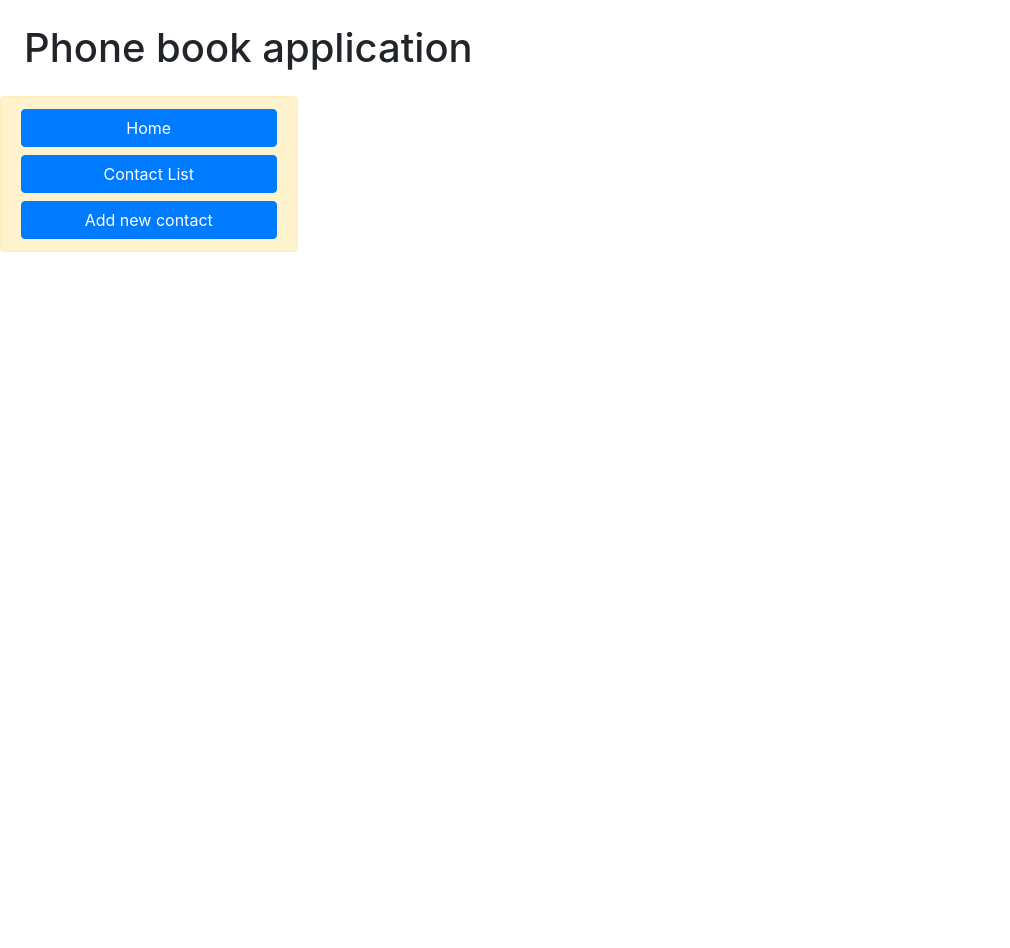
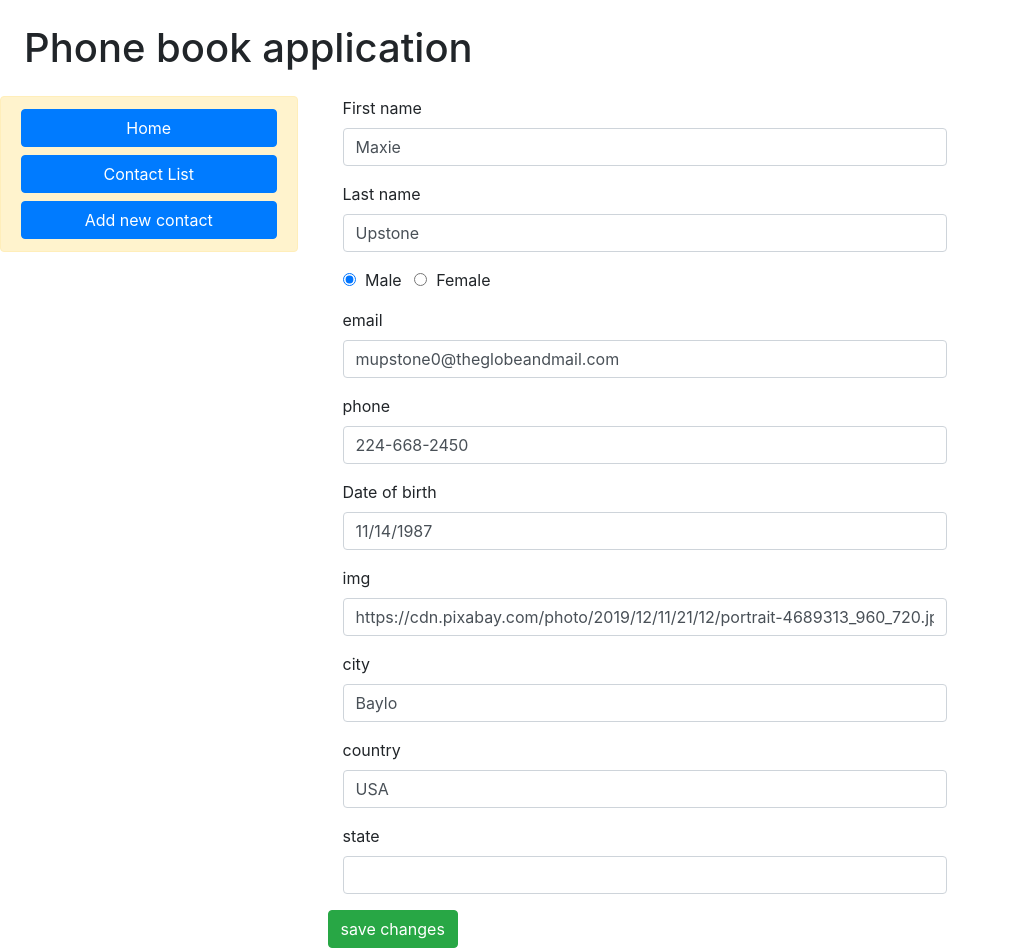
Before and after one commit to aga555/contact-center, an Angular app: page /edit-contact/1 in a window 1280 px wide. Before the commit this address led to /. Shown: the whole page, without its empty margins (0-1010 px from the left). Before the commit the page ends 800 px from the top, so only its background shows below. Built offline with nearby package versions, Linux system fonts and the light colour scheme; data requests are answered from the project's data file.

Commit message:
editing details using  reactive  form

```diff
--- a/db/data2.json
+++ b/db/data2.json
@@ -101,7 +101,8 @@
       "dob": "8/20/1996",
       "img": "https://images.unsplash.com/photo-1500522144261-ea64433bbe27?ixid=MnwxMjA3fDB8MHxzZWFyY2h8MjF8fHdvbWVufGVufDB8fDB8fA%3D%3D&ixlib=rb-1.2.1&auto=format&fit=crop&w=500&q=60",
       "city": "Paris La Défense",
-      "state": "Île-de-France"
+      "state": "Île-de-France",
+      "country": "USA"
     },
     {
       "id": 9,
@@ -113,7 +114,8 @@
       "dob": "3/5/1985",
       "img": "https://images.unsplash.com/photo-1508341591423-4347099e1f19?ixid=MnwxMjA3fDB8MHxzZWFyY2h8OHx8bWVufGVufDB8fDB8fA%3D%3D&ixlib=rb-1.2.1&auto=format&fit=crop&w=500&q=60",
       "city": "Lefkoniko",
-      "state": null
+      "country": "USA",
+      "state": "East Rockaway"
     },
     {
       "id": 10,
--- a/src/app/app.module.ts
+++ b/src/app/app.module.ts
@@ -9,10 +9,10 @@ import {FullnamePipe} from './pipes/fullname.pipe';
 import {HttpClientModule} from '@angular/common/http';
 import {FooterComponent} from './components/footer/footer.component';
 import {ListContactsComponent} from './components/list-contacts/list-contacts.component';
-import {RouterModule, Routes} from '@angular/router';
 import {AppRoutingModule} from './app-routing.module';
-import { AddContactComponent } from './components/add-contact/add-contact.component';
-import {FormsModule} from '@angular/forms';
+import {AddContactComponent} from './components/add-contact/add-contact.component';
+import {FormsModule, ReactiveFormsModule} from '@angular/forms';
+import {EditContactComponent} from './components/edit-contact/edit-contact.component';
 
 
 @NgModule({
@@ -26,10 +26,11 @@ import {FormsModule} from '@angular/forms';
     FooterComponent,
     ListContactsComponent,
     AddContactComponent,
+    EditContactComponent,
 
   ],
   imports: [
-    BrowserModule, HttpClientModule, AppRoutingModule,FormsModule
+    BrowserModule, HttpClientModule, AppRoutingModule, FormsModule, ReactiveFormsModule
   ],
   providers: [],
   bootstrap: [AppComponent]
--- a/src/app/components/contatct-details/contact-details.component.html
+++ b/src/app/components/contatct-details/contact-details.component.html
@@ -41,6 +41,11 @@
   <div class="col-sm-4">Date of birth</div>
   <div class="col-sm-8">{{contact.dob| date}}</div>
 </div>
-<div class="row">
-  <button class="btn-danger btn"(click)="deleteContact()">Delete</button>
+<div class="row m-2">
+  <div class="col-sm-4">
+    <button class="btn-danger btn" (click)="deleteContact()">Delete</button>
+  </div>
+  <div class="col-sm-8">  <button class="btn-info btn" [routerLink]="['/edit-contact',contact.id]">Edit</button>
+  </div>
+
 </div>
--- /dev/null
+++ b/src/app/components/edit-contact/edit-contact.component.html
@@ -0,0 +1,63 @@
+<form [formGroup]="contactFormEdit">
+
+  <div class="form-group col-sm-8 ">
+    <label>First name</label>
+    <input class="form-control" formControlName="firstname">
+  </div>
+
+  <div class="form-group col-sm-8">
+    <label> Last name</label>
+    <input class="form-control" formControlName="lastname">
+  </div>
+
+  <div class="form-group col-sm-8">
+    <div class="form-check form-check-inline">
+      <label class="form-check-label">
+        <input class="form-check-input" type="radio" name="gender" formControlName="gender" value="Male">
+        Male
+      </label>
+    </div>
+    <div class="form-check form-check-inline">
+      <label class="form-check-label">
+        <input class="form-check-input" type="radio" name="gender" formControlName="gender" value="Female">
+        Female
+      </label>
+    </div>
+  </div>
+
+  <div class="form-group col-sm-8">
+    <label>email</label>
+    <input class="form-control" type="email" formControlName="email">
+  </div>
+
+  <div class="form-group col-sm-8">
+    <label>phone</label>
+    <input class="form-control" formControlName="phone">
+  </div>
+
+  <div class="form-group col-sm-8">
+    <label>Date of birth</label>
+    <input class="form-control" formControlName="dob">
+  </div>
+
+  <div class="form-group col-sm-8">
+    <label>img</label>
+    <input class="form-control" formControlName="img" name="img">
+  </div>
+
+  <div class="form-group col-sm-8">
+    <label>city</label>
+    <input class="form-control" formControlName="city">
+  </div>
+
+  <div class="form-group col-sm-8">
+    <label>country</label>
+    <input class="form-control" formControlName="country">
+  </div>
+
+  <div class="form-group col-sm-8">
+    <label>state</label>
+    <input class="form-control" formControlName="state">
+  </div>
+  <button class="btn btn-success" (click)="saveChanges()">save changes</button>
+</form>
--- /dev/null
+++ b/src/app/components/edit-contact/edit-contact.component.ts
@@ -0,0 +1,48 @@
+import {Component, OnInit} from '@angular/core';
+import {ActivatedRoute, Router} from '@angular/router';
+import {ContactService} from '../../services/contact.service';
+import {FormControl, FormGroup} from '@angular/forms';
+
+@Component({
+  selector: 'app-edit-contact',
+  templateUrl: './edit-contact.component.html',
+  styleUrls: ['./edit-contact.component.css']
+})
+export class EditContactComponent implements OnInit {
+
+  contactFormEdit: FormGroup;
+
+  constructor(private  activatedRoute: ActivatedRoute, private service: ContactService, private  router: Router) {
+  }
+
+  ngOnInit(): void {
+    this.activatedRoute.params.subscribe(params => {
+      this.service.getContactDetails(params.id)
+        .subscribe(contact => {
+          this.contactFormEdit.setValue({...contact});
+          console.log(contact);
+        });
+    });
+    this.contactFormEdit = new FormGroup({
+      id: new FormControl(),
+      firstname: new FormControl(),
+      lastname: new FormControl(),
+      gender: new FormControl(),
+      email: new FormControl(),
+      phone: new FormControl(),
+      dob: new FormControl(),
+      img: new FormControl(),
+      city: new FormControl(),
+      country: new FormControl(),
+      state: new FormControl()
+    });
+  }
+
+  saveChanges() {
+    this.service.updateContact(this.contactFormEdit.value)
+      .subscribe(contact => {
+        this.router.navigate(['/contact-details', contact.id] );
+
+      });
+  }
+}
--- a/src/app/components/list-contacts/list-contacts.component.html
+++ b/src/app/components/list-contacts/list-contacts.component.html
@@ -1,4 +1,3 @@
-<<p>list-contacts works!</p>
 <h3>List of all contacts</h3>
 <hr>
 <div class="list-group">
```
Also changed, not shown: src/app/app-routing.module.ts (+7 -1 lines), src/app/components/edit-contact/edit-contact.component.css (added), 1 other file (tests, documents, lock files or other folders).
